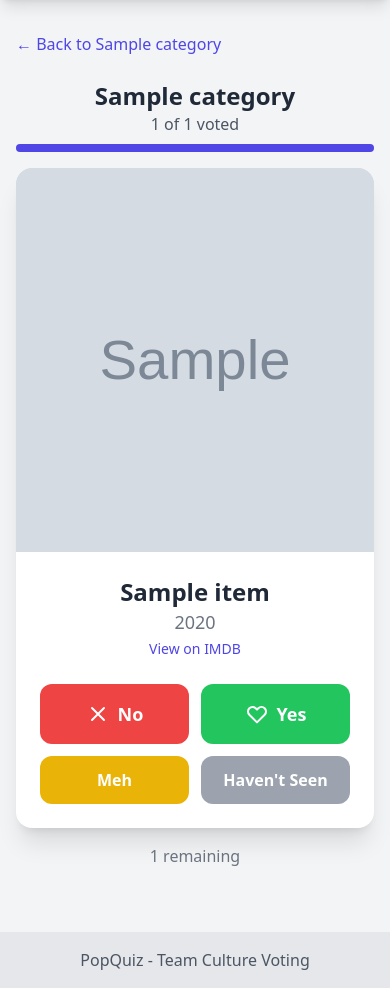
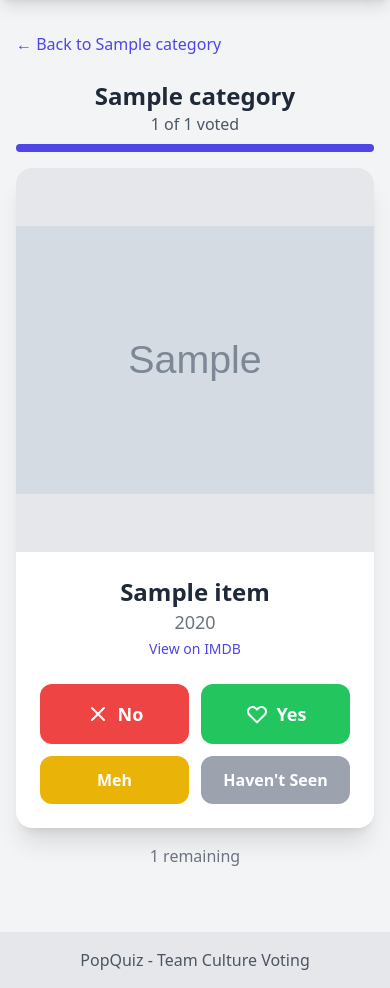
Before and after one commit to chnm/popquiz, a Django app: template catalog/templates/catalog/swipe_vote.html in a window 390 px wide. Shown: the part 60-1048 px from the top of the page. Run offline with Django 5.2, Linux system fonts and the light colour scheme; tables that the repository leaves empty hold one stand-in row (values such as "Sample post"); the template is opened without the code that fills it: values that come from a table or form of the project are taken from there, most other values are stand-ins (such as "Sample title", 1, 10 or a date in 2020); grey boxes marked "Sample" are stand-in pictures; some libraries are stand-ins or nearby versions.

Commit message:
Improve swipe vote layout with responsive design
- Change poster from object-cover to object-contain to show full images
- Add two-column layout for desktop (poster left, buttons right)
- Keep mobile-friendly single-column layout
- Center buttons vertically on desktop for consistent positioning
- Increase max-width on desktop to accommodate side-by-side layout

Co-Authored-By: Claude Sonnet 4.5 <noreply@anthropic.com>

```diff
--- a/catalog/templates/catalog/swipe_vote.html
+++ b/catalog/templates/catalog/swipe_vote.html
@@ -16,13 +16,16 @@
 </div>
 
 {% if current_item %}
-    <div class="max-w-sm mx-auto">
-        <div class="bg-white rounded-2xl shadow-xl overflow-hidden">
-            <!-- Poster -->
-            <div class="relative h-96 bg-gray-200">
+    <!-- Mobile: Single column, Desktop: Two columns -->
+    <div class="max-w-sm md:max-w-4xl mx-auto">
+        <div class="bg-white rounded-2xl shadow-xl overflow-hidden md:flex md:items-center">
+            <!-- Poster Column (Left on desktop) -->
+            <div class="relative bg-gray-200 md:flex-shrink-0 md:w-1/2 md:flex md:items-center md:justify-center md:p-8">
+                <!-- Mobile: Fixed height, Desktop: Auto height with max -->
+                <div class="h-96 md:h-auto md:max-h-[600px] flex items-center justify-center">
                     {% if current_item.poster_url %}
                         <img src="{{ current_item.poster_url }}" alt="{{ current_item.title }}"
-                         class="w-full h-full object-cover"
+                             class="w-full h-full object-contain"
                              onerror="this.style.display='none'; this.nextElementSibling.style.display='flex';">
                         <div class="absolute inset-0 items-center justify-center bg-gray-200" style="display: none;">
                             <svg class="w-24 h-24" fill="#9ca3af" viewBox="0 0 24 24">
@@ -37,9 +40,12 @@
                         </div>
                     {% endif %}
                 </div>
+            </div>
 
+            <!-- Content and Buttons Column (Right on desktop) -->
+            <div class="md:flex-1 md:flex md:flex-col md:justify-center md:p-8">
                 <!-- Title and Year -->
-            <div class="p-6 text-center">
+                <div class="p-6 md:p-0 md:mb-6 text-center md:text-left">
                     <h2 class="text-2xl font-bold text-gray-800">{{ current_item.title }}</h2>
                     {% if current_item.year %}
                         <p class="text-gray-500 text-lg">{{ current_item.year }}</p>
@@ -50,7 +56,7 @@
                 </div>
 
                 <!-- Vote Buttons -->
-            <div class="p-6 pt-0">
+                <div class="p-6 pt-0 md:p-0">
                     <div class="grid grid-cols-2 gap-3 mb-3">
                         <form method="post" action="{% url 'vote' %}">
                             {% csrf_token %}
@@ -99,6 +105,7 @@
                     </div>
                 </div>
             </div>
+        </div>
 
         <p class="text-center text-gray-500 mt-4">{{ remaining_count }} remaining</p>
     </div>
```
Lines whose indentation alone changed are shown as unchanged.
